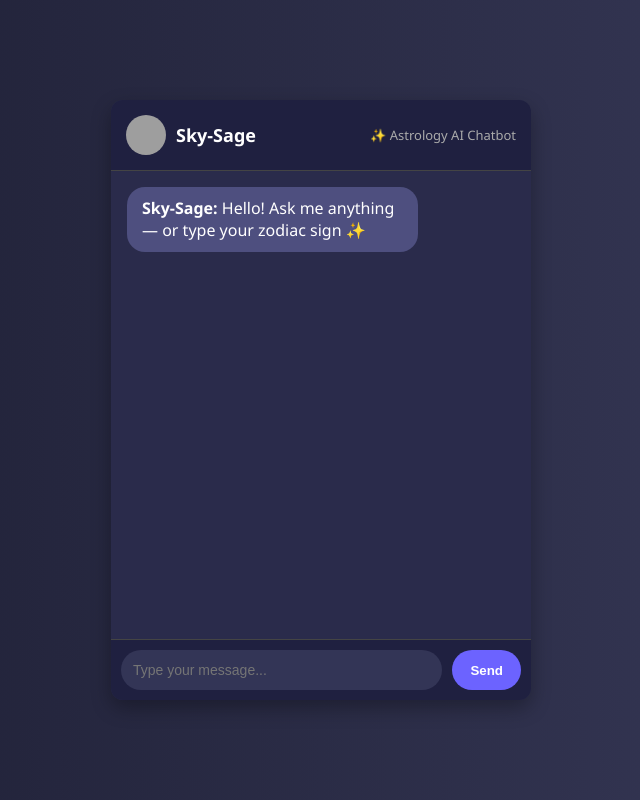
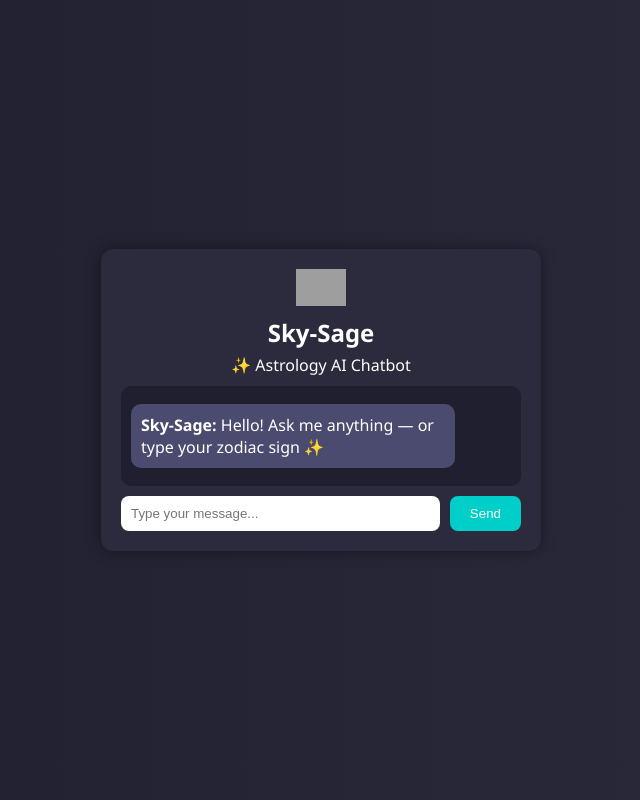
Before and after one commit to vartikashah018/Sky-Sage-Astrology-AI-Chatbot, a Flask app: page / in a window 1280 px wide. Shown: the whole page, without its empty margins (319-959 px from the left). Run offline with Flask 3, Linux system fonts and the light colour scheme; grey boxes are pictures that could not be loaded.

Commit message:
Update style.css

```diff
--- a/static/style.css
+++ b/static/style.css
@@ -1,15 +1,9 @@
-/* Reset */
-
-* {
+body {
     margin: 0;
     padding: 0;
-    box-sizing: border-box;
-}
-
-body {
-    font-family: 'Segoe UI', sans-serif;
-    background: linear-gradient(to right, #1d1e33, #383a59);
-    color: #fff;
+    font-family: "Segoe UI", sans-serif;
+    background: linear-gradient(to right, #1f1f2f, #2b2b3d);
+    color: white;
     display: flex;
     justify-content: center;
     align-items: center;
@@ -17,115 +11,77 @@ body {
 }
 
 .chatbox {
-    width: 420px;
-    height: 600px;
-    background-color: #2a2b4b;
+    width: 400px;
+    background: #2b2b3d;
+    padding: 20px;
     border-radius: 12px;
-    display: flex;
-    flex-direction: column;
-    overflow: hidden;
-    box-shadow: 0 8px 20px rgba(0, 0, 0, 0.3);
+    box-shadow: 0 0 15px rgba(0, 0, 0, 0.4);
+}
+
+.chat-header {
+    text-align: center;
+    margin-bottom: 10px;
+}
+
+.chat-header img {
+    width: 50px;
+}
+
+.chat-header h2 {
+    margin: 5px 0;
 }
 
 .messages {
-    flex: 1;
-    padding: 16px;
+    max-height: 300px;
     overflow-y: auto;
-    display: flex;
-    flex-direction: column;
-    gap: 10px;
+    padding: 10px;
+    background: #1f1f2f;
+    border-radius: 10px;
+    margin-bottom: 10px;
 }
 
 .bot,
 .user {
-    max-width: 75%;
-    padding: 10px 15px;
-    border-radius: 18px;
-    word-wrap: break-word;
-    line-height: 1.4;
+    margin: 8px 0;
+    padding: 10px;
+    border-radius: 10px;
+    width: fit-content;
+    max-width: 80%;
 }
 
 .bot {
-    background-color: #4e4f7f;
+    background: #4b4b6f;
     align-self: flex-start;
 }
 
 .user {
-    background-color: #57a0d3;
+    background: #4682b4;
     align-self: flex-end;
+    margin-left: auto;
+    text-align: right;
 }
 
 .input-area {
     display: flex;
-    padding: 10px;
-    background-color: #1f2040;
-    border-top: 1px solid #444;
-}
-
-.input-area input {
-    flex: 1;
-    background-color: #333556;
-    color: white;
-    border: none;
-    padding: 12px;
-    border-radius: 25px;
-    font-size: 14px;
-    outline: none;
-}
-
-.input-area button {
-    background-color: #6c63ff;
-    color: white;
-    border: none;
-    margin-left: 10px;
-    padding: 10px 18px;
-    border-radius: 25px;
-    font-weight: bold;
-    cursor: pointer;
-    transition: background-color 0.3s ease;
-}
-
-.input-area button:hover {
-    background-color: #5848ff;
-}
-
-.input-area button:active {
-    background-color: #4a3eff;
-}
-
-.chat-header {
-    background-color: #1f2040;
-    padding: 15px;
-    display: flex;
-    align-items: center;
-    border-bottom: 1px solid #444;
     gap: 10px;
 }
 
-.chat-header img {
-    width: 40px;
-    height: 40px;
-    border-radius: 50%;
+input {
+    flex: 1;
+    padding: 10px;
+    border-radius: 8px;
+    border: none;
 }
 
-.chat-header h2 {
-    font-size: 18px;
-    margin: 0;
+button {
+    background: #00cec9;
+    border: none;
+    color: white;
+    border-radius: 8px;
+    padding: 10px 20px;
+    cursor: pointer;
 }
 
-.chat-header span {
-    font-size: 13px;
-    color: #aaa;
-    margin-left: auto;
-}
-
-#typing {
-    font-style: italic;
-    padding: 5px 15px;
-    font-size: 13px;
-    color: #ccc;
-}
-
-.hidden {
+#typing.hidden {
     display: none;
 }
```
